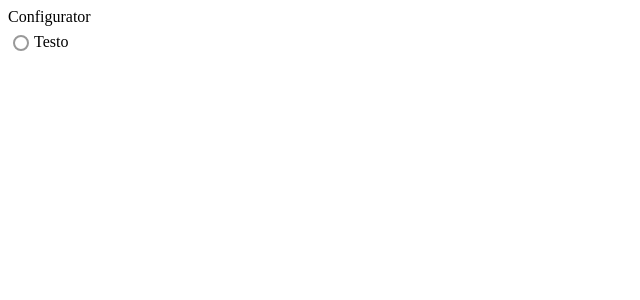
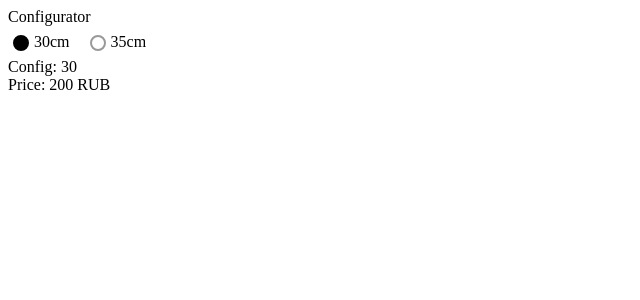
Before and after one commit to anton-kuptsov/pizza-delivery, a React (Create React App) app: page / in a window 1280 px wide. Shown: the top 300 px of the page, without its empty margins (0-640 px from the left). Built offline with nearby package versions, Linux system fonts and the light colour scheme.

Commit message:
[feat] add pizza size sectors group

```diff
--- a/src/Configurator.jsx
+++ b/src/Configurator.jsx
@@ -1,11 +1,80 @@
-import Radio from "components/Radio";
+import React, { useState } from "react";
+// import Radio from "components/Radio";
+// import Checkbox from "components/Checkbox";
+
+import { PizzaSizeGroup } from "components/SelectorGroups";
+
+const SIZES = [
+  {
+    variant: "standart",
+    size: 30,
+    additionalPrice: 0
+  },
+  {
+    variant: "big",
+    size: 35,
+    additionalPrice: 50
+  }
+];
+
 export default function Configurator() {
+  const [pizzaSize, setPizzaSize] = useState(SIZES[0].size);
+  const [pizzaPrice, setPizzaPrice] = useState(200);
+
+  const handleChange = e => {
+    setPizzaSize(Number(e.target.value));
+  };
+
   return (
     <div>
       Configurator
+      <PizzaSizeGroup
+        sizes={SIZES}
+        onChange={handleChange}
+        pizzaSize={pizzaSize}
+      />
+      {/* <div>
+        <Radio
+          id="standart"
+          text={size[0].standart + "cm"}
+          value={size[0].standart}
+          checked={pizzaSize === size[0].standart ? true : false}
+          onChange={e => handleChange(e)}
+        />
+        <Radio
+          id="big"
+          text={size[1].big + "cm"}
+          value={size[1].big}
+          checked={pizzaSize === size[1].big ? true : false}
+          onChange={e => handleChange(e)}
+        />
+      </div> */}
+      {/* <div>
+        <Radio text="Пышное" checked={false} />
+        <Radio text="Тонкое" checked={false} />
+      </div>
       <div>
-        <Radio text="Testo" checked={false} />
+        <Radio text="Томатный" checked={false} />
+        <Radio text="Белый" checked={false} />
+        <Radio text="Острый" checked={false} />
       </div>
+      <div>
+        <Checkbox text="Моцарелла" checked={false} />
+        <Checkbox text="Чеддер" checked={false} />
+        <Checkbox text="ДорБлю" checked={false} />
+      </div>
+      <div>
+        <Checkbox text="Помидор" checked={false} />
+        <Checkbox text="Грибы" checked={false} />
+        <Checkbox text="Перец" checked={false} />
+      </div>
+      <div>
+        <Checkbox text="Бекон" checked={false} />
+        <Checkbox text="Пепперони" checked={false} />
+        <Checkbox text="Ветчина" checked={false} />
+      </div> */}
+      <div> Config: {pizzaSize}</div>
+      <div>Price: {pizzaPrice} RUB</div>
     </div>
   );
 }
--- /dev/null
+++ b/src/components/Checkbox/checkbox.module.css
@@ -0,0 +1,24 @@
+input {
+  -webkit-appearance: none;
+  -moz-appearance: none;
+  appearance: none;
+
+  width: 16px;
+  height: 16px;
+
+  border: 2px solid #999;
+  transition: 0.2s all linear;
+  outline: none;
+  margin-right: 5px;
+
+  position: relative;
+  top: 4px;
+}
+
+input:hover,
+label:hover {
+  cursor: pointer;
+}
+input:checked {
+  border: 8px solid black;
+}
--- a/src/components/Radio/Radio.jsx
+++ b/src/components/Radio/Radio.jsx
@@ -5,12 +5,14 @@ export default function Radio({
   text = "Text",
   checked = false,
   value = "",
-  name = ""
+  name = "",
+  ...props
 }) {
   return (
     <span>
-      <label for={id}>
+      <label htmlFor={id}>
         <input
+          {...props}
           type="radio"
           id={id}
           name={name}
--- /dev/null
+++ b/src/components/SelectorGroups/PizzaSize.jsx
@@ -0,0 +1,19 @@
+import Radio from "components/Radio";
+
+export default function GroupSize({ sizes, pizzaSize, onChange }) {
+  return (
+    <div>
+      {sizes.map(item => (
+        <Radio
+          key={item.variant + item.size}
+          id={item.variant}
+          name={item.variant}
+          text={item.size + "cm"}
+          value={item.size}
+          checked={pizzaSize === item.size ? true : false}
+          onChange={onChange}
+        />
+      ))}
+    </div>
+  );
+}
--- /dev/null
+++ b/src/components/SelectorGroups/index.js
@@ -0,0 +1 @@
+export { default as PizzaSizeGroup } from "./PizzaSize";
```
Also changed, not shown: src/components/Checkbox/Checkbox.jsx (+24 -0 lines).
